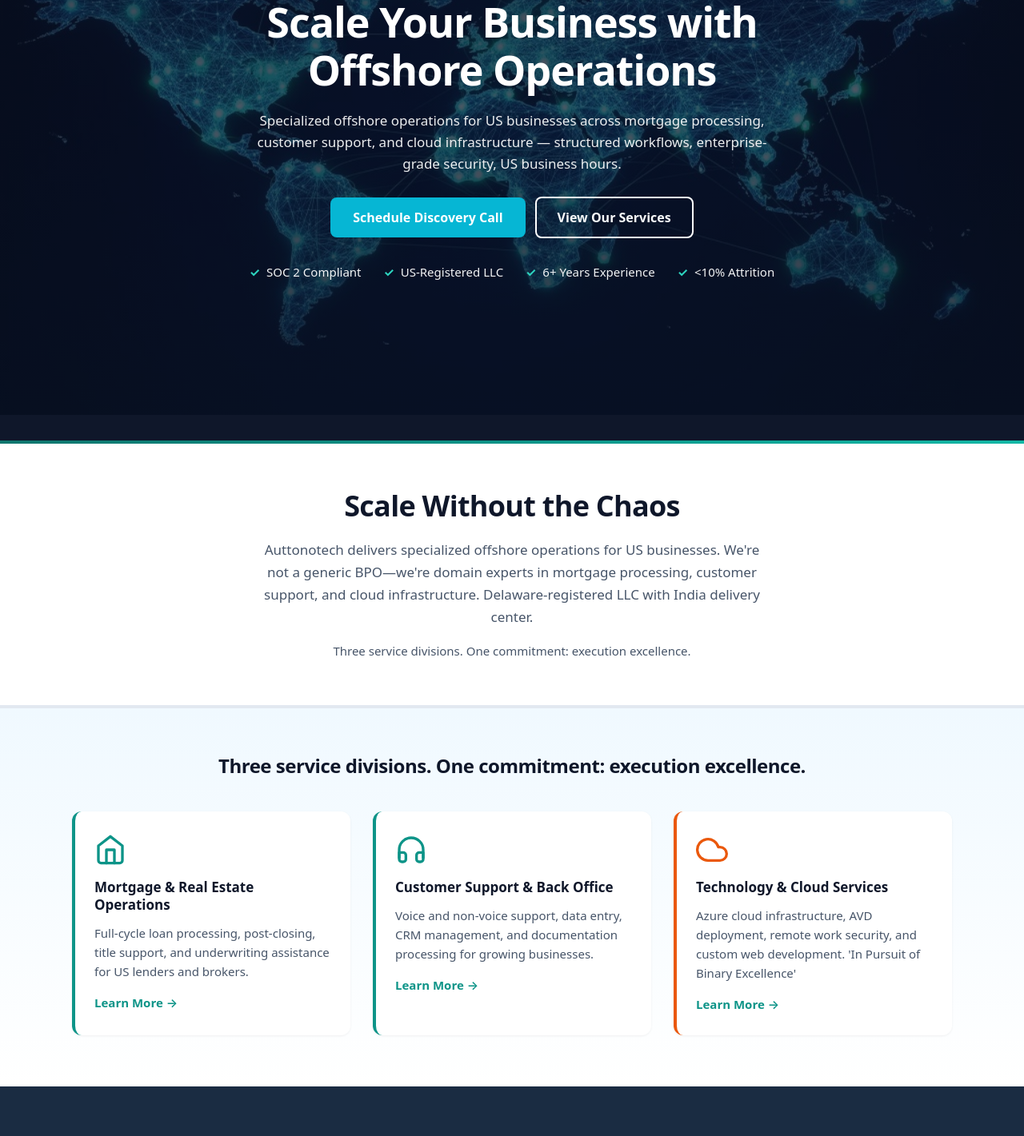
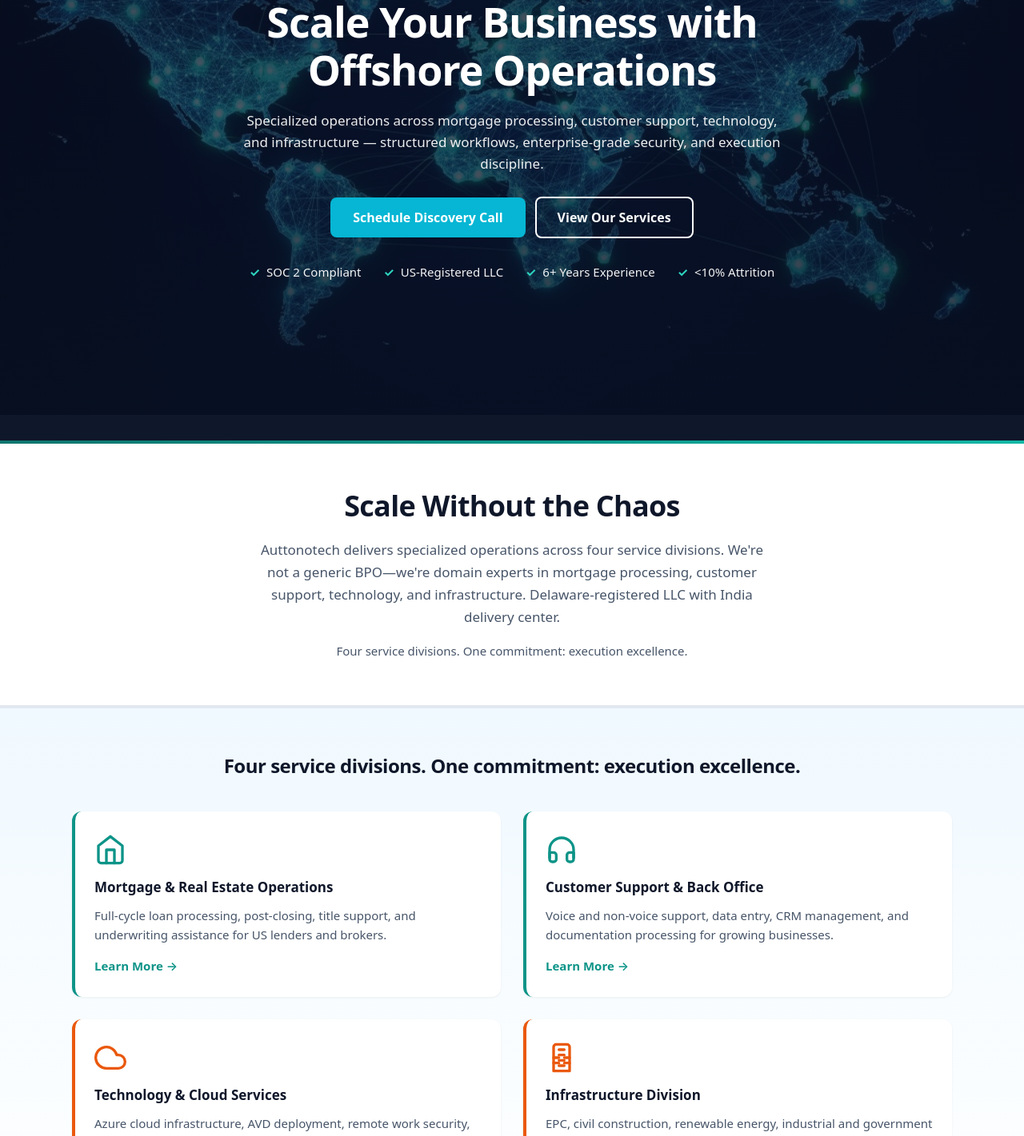
Before and after one commit to sai-kishore-11235/auttonotech-landing, a React (Vite) app: page / in a window 1280 px wide. Shown: the part 260-1681 px from the top of the page at 80% size. Built offline with nearby package versions, Linux system fonts and the light colour scheme.

Commit message:
infra section

```diff
--- a/src/components/Footer.tsx
+++ b/src/components/Footer.tsx
@@ -1,6 +1,7 @@
 import React from 'react';
 import { Link } from 'react-router-dom';
 import { Logo } from './Logo';
+import { INFRASTRUCTURE_DIVISION_URL } from './services/serviceShared';
 
 function LocationIcon() {
   return (
@@ -51,10 +52,11 @@
   { label: 'Contact', to: '/contact' },
 ];
 
-const SERVICES = [
+const SERVICES: Array<{ label: string; to?: string; href?: string }> = [
   { label: 'Mortgage Operations', to: '/services/mortgage' },
   { label: 'Customer Support', to: '/services/customer-support' },
   { label: 'Technology & Cloud', to: '/services/technology' },
+  { label: 'Infrastructure Division', href: INFRASTRUCTURE_DIVISION_URL },
 ];
 
 export function Footer() {
@@ -94,9 +96,13 @@
           <div className="site-footer-col">
             <h3 className="site-footer-heading">Services</h3>
             <ul className="site-footer-links">
-              {SERVICES.map(({ label, to }) => (
-                <li key={label}>
-                  <Link to={to} className="site-footer-link">{label}</Link>
+              {SERVICES.map((item) => (
+                <li key={item.label}>
+                  {item.href ? (
+                    <a href={item.href} className="site-footer-link">{item.label}</a>
+                  ) : item.to ? (
+                    <Link to={item.to} className="site-footer-link">{item.label}</Link>
+                  ) : null}
                 </li>
               ))}
             </ul>
--- a/src/components/Header.tsx
+++ b/src/components/Header.tsx
@@ -74,7 +74,31 @@
               <span className="header-nav-caret" aria-hidden="true">▾</span>
             </button>
             <div className="header-dropdown-menu" role="menu">
-              {SERVICE_LINKS.map((item) => (
+              {SERVICE_LINKS.map((item) => {
+                const content = (
+                  <>
+                    <span className="header-dropdown-icon">
+                      <ServiceIcon type={item.icon} />
+                    </span>
+                    {item.label}
+                  </>
+                );
+
+                if ('href' in item) {
+                  return (
+                    <a
+                      key={item.href}
+                      href={item.href}
+                      className="header-dropdown-item"
+                      role="menuitem"
+                      onClick={closeDropdown}
+                    >
+                      {content}
+                    </a>
+                  );
+                }
+
+                return (
                   <Link
                     key={item.to}
                     to={item.to}
@@ -82,12 +106,10 @@
                     role="menuitem"
                     onClick={closeDropdown}
                   >
-                  <span className="header-dropdown-icon">
-                    <ServiceIcon type={item.icon} />
-                  </span>
-                  {item.label}
+                    {content}
                   </Link>
-              ))}
+                );
+              })}
             </div>
           </div>
 
--- a/src/components/ServicesDivisionsSection.tsx
+++ b/src/components/ServicesDivisionsSection.tsx
@@ -1,6 +1,7 @@
 import React from 'react';
 import { Link } from 'react-router-dom';
 import { ScrollReveal } from './ScrollReveal';
+import { INFRASTRUCTURE_DIVISION_URL } from './services/serviceShared';
 
 const strokeWidth = 2;
 
@@ -30,12 +31,29 @@
   );
 }
 
+function BuildingIcon() {
+  return (
+    <svg width="40" height="40" viewBox="0 0 24 24" fill="none" stroke="currentColor" strokeWidth={strokeWidth} strokeLinecap="round" strokeLinejoin="round" aria-hidden="true">
+      <path d="M6 22V4a2 2 0 0 1 2-2h8a2 2 0 0 1 2 2v18Z" />
+      <path d="M6 12h4" />
+      <path d="M6 16h4" />
+      <path d="M10 6h4" />
+      <path d="M10 10h4" />
+      <path d="M10 14h4" />
+      <path d="M10 18h4" />
+      <path d="M14 12h4" />
+      <path d="M14 16h4" />
+    </svg>
+  );
+}
+
 export interface ServiceDivisionItem {
   id: string;
   icon: React.ReactNode;
   title: string;
   description: string;
   href: string;
+  external?: boolean;
   accent: 'green' | 'orange';
 }
 
@@ -67,6 +85,16 @@
     href: '/services/technology',
     accent: 'orange',
   },
+  {
+    id: 'infra',
+    icon: <BuildingIcon />,
+    title: 'Infrastructure Division',
+    description:
+      'EPC, civil construction, renewable energy, industrial and government projects across India—delivered with engineering precision, safety, and execution discipline.',
+    href: INFRASTRUCTURE_DIVISION_URL,
+    external: true,
+    accent: 'orange',
+  },
 ];
 
 export function ServicesDivisionsSection() {
@@ -78,7 +106,7 @@
     >
       <div className="divisions-inner">
         <h2 id="divisions-heading" className="divisions-title scroll-reveal-child">
-          Three service divisions. One commitment: execution excellence.
+          Four service divisions. One commitment: execution excellence.
         </h2>
         <div className="divisions-grid">
           {DIVISIONS.map((item) => (
@@ -94,9 +122,15 @@
                 {item.title}
               </h3>
               <p className="divisions-card-desc">{item.description}</p>
-              <Link to={item.href} className="divisions-card-link">
-                Learn More →
-              </Link>
+              {item.external ? (
+                <a href={item.href} className="divisions-card-link">
+                  Learn More →
+                </a>
+              ) : (
+                <Link to={item.href} className="divisions-card-link">
+                  Learn More →
+                </Link>
+              )}
             </article>
           ))}
         </div>
--- a/src/components/services/serviceShared.tsx
+++ b/src/components/services/serviceShared.tsx
@@ -1,24 +1,47 @@
 import { Link } from 'react-router-dom';
 
-export const SERVICE_LINKS = [
+export const INFRASTRUCTURE_DIVISION_URL = 'https://infra.auttonotech.com';
+
+export type ServiceIconType = 'house' | 'headphones' | 'cloud' | 'building';
+
+export type ServiceLink =
+  | {
+      to: string;
+      href?: never;
+      label: string;
+      icon: ServiceIconType;
+    }
+  | {
+      href: string;
+      to?: never;
+      label: string;
+      icon: ServiceIconType;
+    };
+
+export const SERVICE_LINKS: ServiceLink[] = [
   {
     to: '/services/mortgage',
     label: 'Mortgage Operations',
-    icon: 'house' as const,
+    icon: 'house',
   },
   {
     to: '/services/customer-support',
     label: 'Customer Support',
-    icon: 'headphones' as const,
+    icon: 'headphones',
   },
   {
     to: '/services/technology',
     label: 'Technology & Cloud',
-    icon: 'cloud' as const,
+    icon: 'cloud',
+  },
+  {
+    href: INFRASTRUCTURE_DIVISION_URL,
+    label: 'Infrastructure Division',
+    icon: 'building',
   },
 ];
 
-export function ServiceIcon({ type }: { type: 'house' | 'headphones' | 'cloud' }) {
+export function ServiceIcon({ type }: { type: ServiceIconType }) {
   const strokeWidth = 2;
   if (type === 'house') {
     return (
@@ -33,6 +56,21 @@
       <svg width="20" height="20" viewBox="0 0 24 24" fill="none" stroke="currentColor" strokeWidth={strokeWidth} strokeLinecap="round" strokeLinejoin="round" aria-hidden="true">
         <path d="M3 18v-6a9 9 0 0 1 18 0v6" />
         <path d="M21 19a2 2 0 0 1-2 2h-1a2 2 0 0 1-2-2v-3a2 2 0 0 1 2-2h3zM3 19a2 2 0 0 0 2 2h1a2 2 0 0 0 2-2v-3a2 2 0 0 0-2-2H3z" />
+      </svg>
+    );
+  }
+  if (type === 'building') {
+    return (
+      <svg width="20" height="20" viewBox="0 0 24 24" fill="none" stroke="currentColor" strokeWidth={strokeWidth} strokeLinecap="round" strokeLinejoin="round" aria-hidden="true">
+        <path d="M6 22V4a2 2 0 0 1 2-2h8a2 2 0 0 1 2 2v18Z" />
+        <path d="M6 12h4" />
+        <path d="M6 16h4" />
+        <path d="M10 6h4" />
+        <path d="M10 10h4" />
+        <path d="M10 14h4" />
+        <path d="M10 18h4" />
+        <path d="M14 12h4" />
+        <path d="M14 16h4" />
       </svg>
     );
   }
--- a/src/index.css
+++ b/src/index.css
@@ -563,7 +563,7 @@
   color: #475569;
 }
 
-/* ----- Three service divisions ----- */
+/* ----- Service divisions ----- */
 .divisions-section {
   background: linear-gradient(180deg, #f0f9ff 0%, #fff 100%);
   padding: 56px 24px 64px;
@@ -592,7 +592,7 @@
 
 @media (min-width: 768px) {
   .divisions-grid {
-    grid-template-columns: repeat(3, 1fr);
+    grid-template-columns: repeat(2, 1fr);
     gap: 28px;
   }
 }
--- a/src/pages/AboutPage.tsx
+++ b/src/pages/AboutPage.tsx
@@ -64,7 +64,7 @@
             <p>
               Founded in 2019, Auttonotech was built on a simple principle: offshore operations
               should be specialized, not generic. While most BPOs claim to do everything, we focus
-              on what we do best—mortgage processing, customer support, and cloud infrastructure.
+              on what we do best—mortgage processing, customer support, technology, and infrastructure.
             </p>
             <p>
               We&apos;re a Delaware-registered LLC with operations in Bangalore, India. Our team
--- a/src/pages/ContactPage.tsx
+++ b/src/pages/ContactPage.tsx
@@ -7,6 +7,7 @@
   'Mortgage Operations',
   'Customer Support',
   'Technology & Cloud',
+  'Infrastructure Division',
   'Multiple Services',
 ];
 
--- a/src/pages/LandingPage.tsx
+++ b/src/pages/LandingPage.tsx
@@ -52,9 +52,9 @@
           <p className="hero-tagline">GLOBAL EXECUTION. LOCAL EXCELLENCE.</p>
           <h1 className="hero-headline">Scale Your Business with Offshore Operations</h1>
           <p className="hero-desc">
-            Specialized offshore operations for US businesses across mortgage processing,
-            customer support, and cloud infrastructure — structured workflows, enterprise-grade
-            security, US business hours.
+            Specialized operations across mortgage processing, customer support, technology,
+            and infrastructure — structured workflows, enterprise-grade security, and
+            execution discipline.
           </p>
           <div className="hero-cta">
             <Link className="btn-hero-primary" to="/contact">Schedule Discovery Call</Link>
@@ -74,12 +74,12 @@
         <div className="scale-section-inner">
           <h2 id="scale-heading" className="scale-heading scroll-reveal-child">Scale Without the Chaos</h2>
           <p className="scale-body scroll-reveal-child">
-            Auttonotech delivers specialized offshore operations for US businesses. We&apos;re not
-            a generic BPO—we&apos;re domain experts in mortgage processing, customer support, and
-            cloud infrastructure. Delaware-registered LLC with India delivery center.
+            Auttonotech delivers specialized operations across four service divisions. We&apos;re not
+            a generic BPO—we&apos;re domain experts in mortgage processing, customer support,
+            technology, and infrastructure. Delaware-registered LLC with India delivery center.
           </p>
           <p className="scale-tagline scroll-reveal-child">
-            Three service divisions. One commitment: execution excellence.
+            Four service divisions. One commitment: execution excellence.
           </p>
         </div>
         <div className="scale-section-bar scale-section-bar--bottom" aria-hidden="true" />
```
Lines whose indentation alone changed are shown as unchanged.
